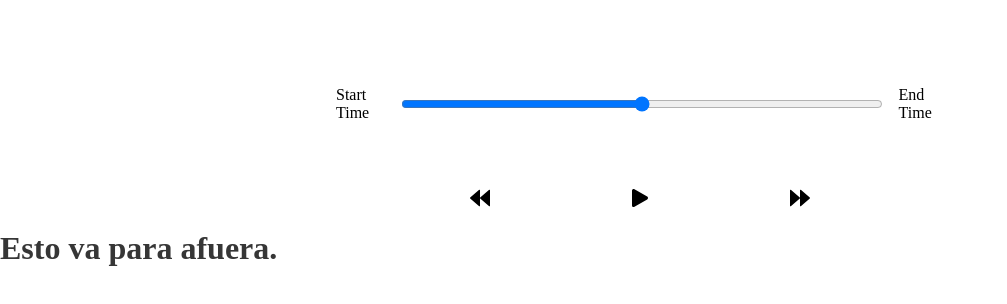
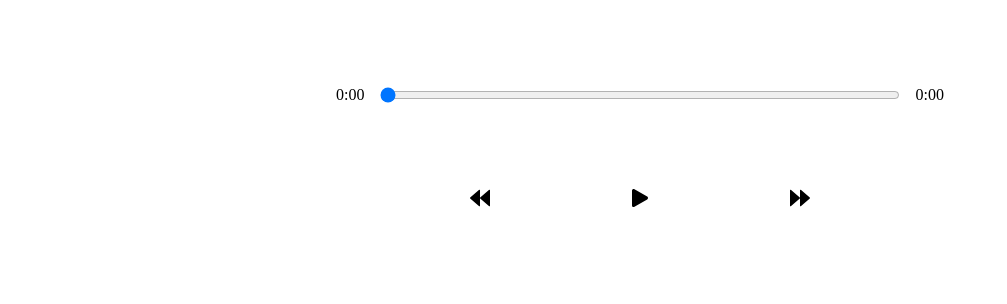
Before and after one commit to sospinai7/WebMusicPlayer, a React (Create React App) app: page / in a window 1280 px wide. Shown: the part 410-714 px from the top of the page, without its empty margins (0-1007 px from the left). Built offline with nearby package versions, Linux system fonts and the light colour scheme.

Commit message:
play and pause

```diff
--- a/src/App.js
+++ b/src/App.js
@@ -11,12 +11,16 @@
   //State
   const [songs, setSongs] = useState(data());
   const [currentSong, setCurrentSong] = useState(songs[0]);
+  const [isPlaying, setIsPlaying] = useState(false);
 
   return (
     <div className="App">
       <Song currentSong={currentSong}/>
-      <Player/>
-      <h1>Esto va para afuera.</h1>
+      <Player
+        currentSong={currentSong}
+        isPlaying={isPlaying}
+        setIsPlaying={setIsPlaying}
+      />
     </div>
   );
 }
--- a/src/components/Player.js
+++ b/src/components/Player.js
@@ -1,21 +1,79 @@
-import React from 'react';
-import { BsFillPlayFill } from 'react-icons/bs';
+import React, {useRef, useState} from 'react';
+import { BsFillPlayFill, BsFillPauseFill } from 'react-icons/bs';
 import { AiFillBackward, AiFillForward } from 'react-icons/ai';
 
 
-const Player = () => {
+const Player = ({currentSong, isPlaying, setIsPlaying}) => {
+    //Ref
+    const audioRef = useRef(null);
+    //Event Handlres
+    const playSongHandler = () => {
+        if(isPlaying){
+            audioRef.current.pause();
+            setIsPlaying(!isPlaying);
+        } else{
+            audioRef.current.play();
+            setIsPlaying(!isPlaying);
+        }
+    }
+
+    // e is for abstract the current time
+    const timeUpdateHandler = (e) => {
+        const current = e.target.currentTime;
+        const duration = e.target.duration;
+        setSongInfo({...songInfo, currentTime: current, duration: duration});
+    };
+
+    const getTime = (time) => {
+        return(
+            (Math.floor(time/60)) + ":" + ("0" + Math.floor(time%60)).slice(-2)
+        );
+    }
+
+    const dragHandler = (e) => {
+        audioRef.current.currentTime = e.target.value;
+        setSongInfo({...songInfo, currentTime: e.target.value});
+    }
+
+    //State
+    const [songInfo, setSongInfo] = useState({
+        currentTime: 0,
+        duration: 0,
+    });
+
     return(
         <div className="player">
             <div className="time-control">
-                <p>Start Time</p>
-                <input type="range" />
-                <p>End Time</p>
+                <p>{getTime(songInfo.currentTime)}</p>
+                <input
+                    min={0}
+                    max={songInfo.duration}
+                    value={songInfo.currentTime}
+                    onChange={dragHandler}
+                    type="range"
+                />
+                <p>{getTime(songInfo.duration)}</p>
             </div>
             <div className="play-control">
                 <AiFillBackward size="32px"/>
-                <BsFillPlayFill size="32px"/>
+                {isPlaying ? <BsFillPauseFill
+                                size="32px"
+                                onClick={playSongHandler}
+                                className="play"/> :
+                             <BsFillPlayFill
+                                size="32px"
+                                onClick={playSongHandler}
+                                className="play"
+                             />
+                }
                 <AiFillForward size="32px"/>
             </div>
+            <audio
+                onTimeUpdate={timeUpdateHandler}
+                onLoadedMetadata={timeUpdateHandler}
+                ref={audioRef}
+                src={currentSong.audio}>
+            </audio>
         </div>
     );
 };
--- a/src/components/Song.js
+++ b/src/components/Song.js
@@ -3,7 +3,7 @@
 const Song = ({currentSong}) => {
     return(
         <div className="song-container">
-            <img src={currentSong.cover}></img>
+            <img alt={currentSong.name} src={currentSong.cover}></img>
             <h2>{currentSong.name}</h2>
             <h3>{currentSong.artist}</h3>
         </div>
--- a/src/styles/_player.scss
+++ b/src/styles/_player.scss
@@ -11,7 +11,7 @@
     display: flex;
     input {
         width: 100%;
-        padding: 1rem 2rem;
+        padding: 1rem 0rem;
     }
     p {
         padding: 1rem;
```
